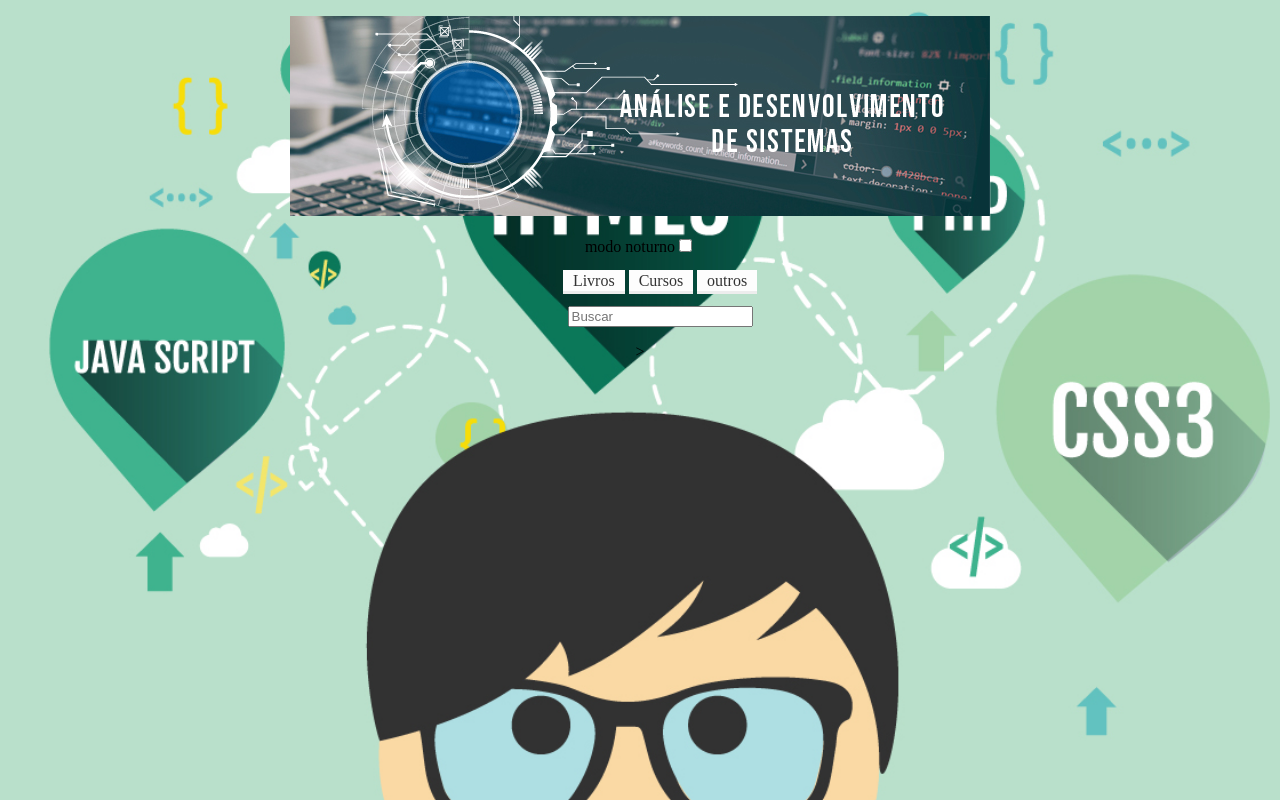
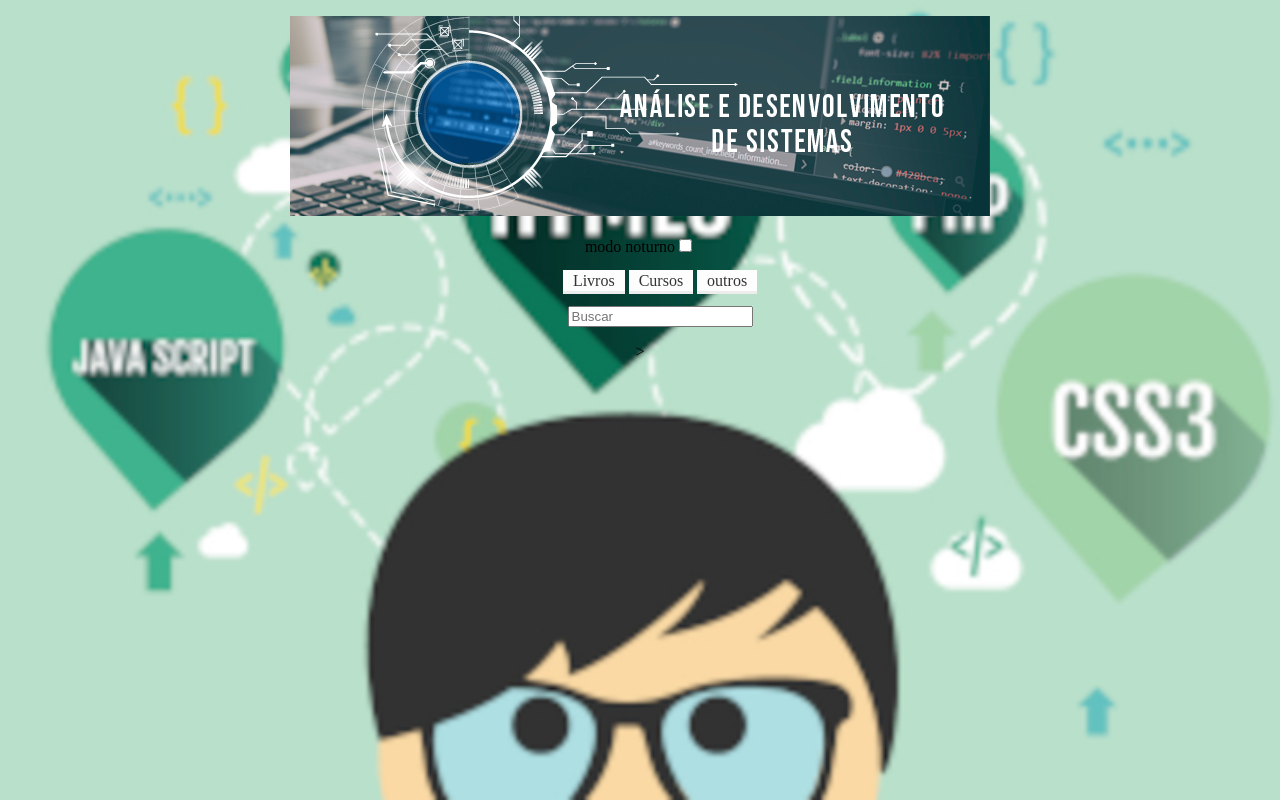
Before and after one commit to jccesar22/site, a plain HTML site: page index.html in a window 1280 px wide. Drawn offline with Linux system fonts and the light colour scheme.

Commit message:
test update

```diff
--- a/index.html
+++ b/index.html
@@ -6,7 +6,7 @@
     <title>Devs</title>
     <link rel="stylesheet" href="style.css">
 </head>
-<body class="bg">
+<body class="bg pp gg">
     <p><img src="imagens/ads.jpg" alt="" width: 100%;></p>
     <p>modo noturno<input  type="checkbox" name="box" id="box" onclick="carregar()"></p>
     <nav id="menu">
--- a/style.css
+++ b/style.css
@@ -13,6 +13,22 @@ p{
 
 .bg{
     background-image: url("imagens/FullStack-Image.jpg");
+    background-repeat: no-repeat;
+    background-size: cover;
+    background-position: center;
+    background-attachment: fixed;
+    width: 100%;
+}
+.pp{
+    background-image: url("imagens/FullStack-p.jpg");
+    background-repeat: no-repeat;
+    background-size: cover;
+    background-position: center;
+    background-attachment: fixed;
+    width: 100%;
+}
+.gg{
+    background-image: url("imagens/FullStack-m.jpg");
     background-repeat: no-repeat;
     background-size: cover;
     background-position: center;
```
Also changed, not shown: imagens/FullStack-Image - Copia.jpg (added), imagens/FullStack-m.jpg (added), imagens/FullStack-p.jpg (added).
